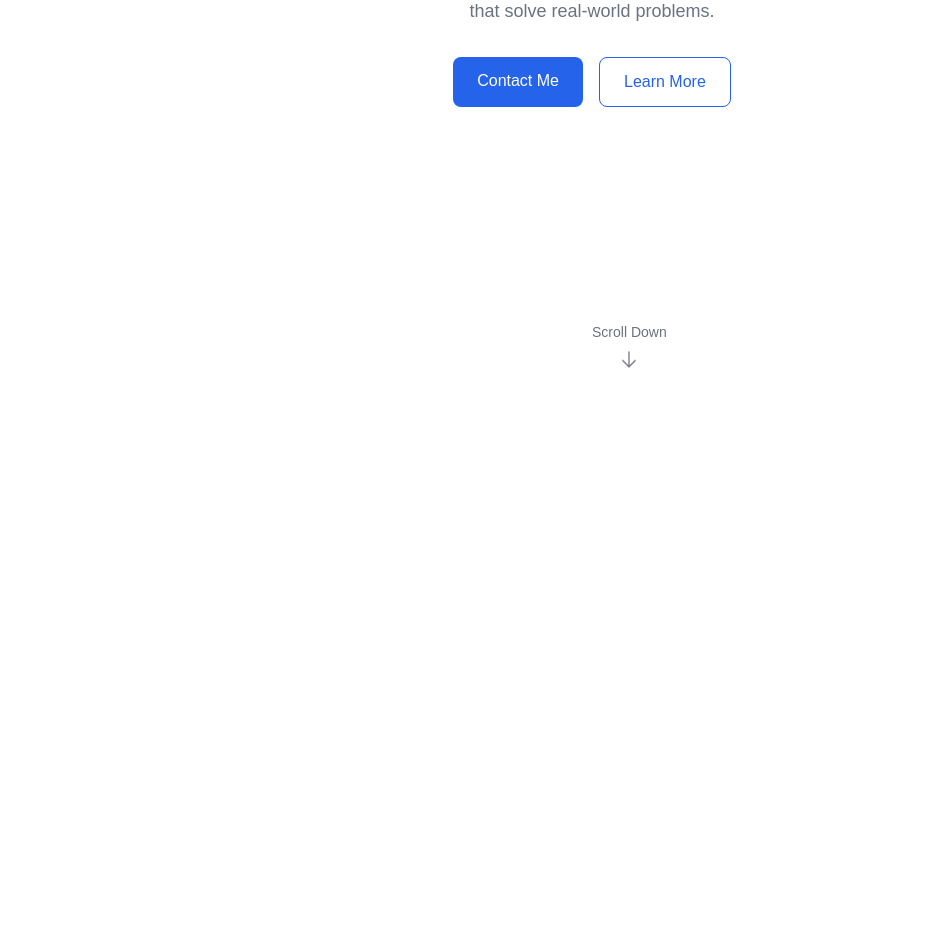
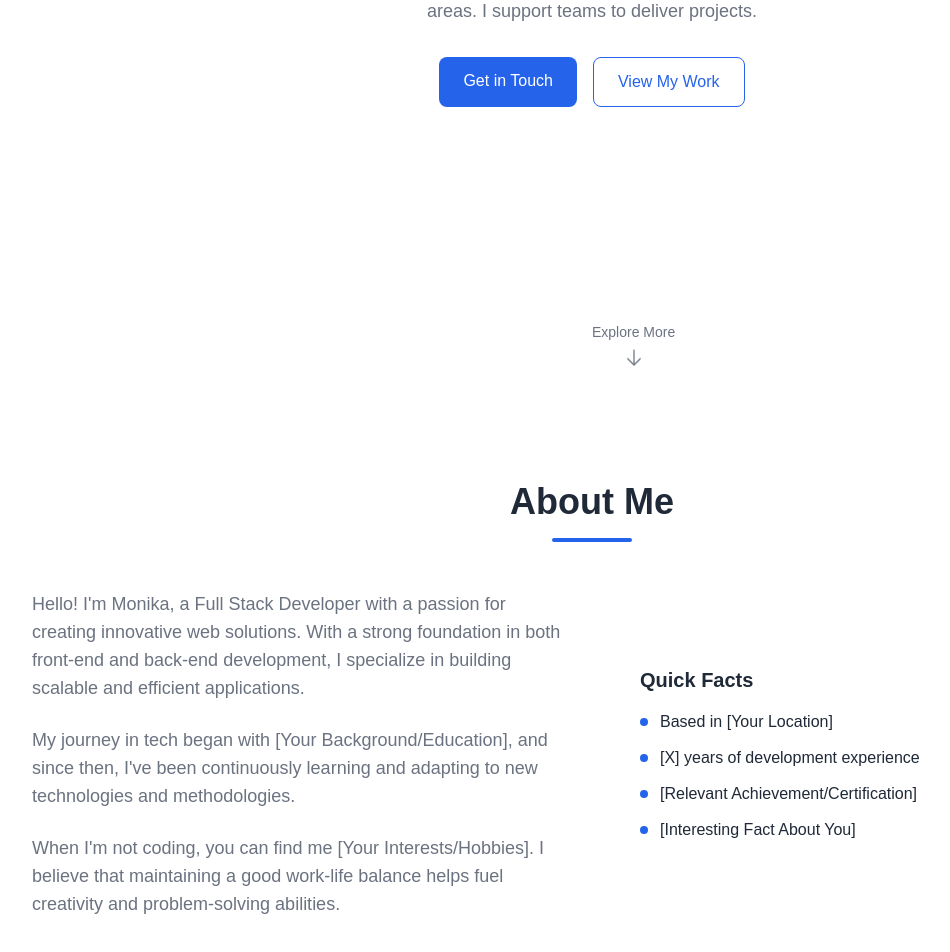
Before and after one commit to Mosapos/businessweb2, a Next.js app: page / in a window 1280 px wide. Shown: the part 398-1350 px from the top of the page, without its empty margins (48-998 px from the left). Before the commit the page ends 800 px from the top, so only its background shows below. Built offline with nearby package versions, Linux system fonts and the light colour scheme.

Commit message:
Add About section and update Hero content

```diff
--- a/src/app/page.tsx
+++ b/src/app/page.tsx
@@ -1,9 +1,11 @@
 import Hero from '@/components/sections/Hero';
+import About from '@/components/sections/About';
 
 export default function Home() {
   return (
-    <main className="min-h-screen">
+    <main>
       <Hero />
+      <About />
     </main>
   );
 }
--- /dev/null
+++ b/src/components/sections/About.tsx
@@ -0,0 +1,79 @@
+'use client';
+
+import { motion } from 'framer-motion';
+
+export default function About() {
+  return (
+    <section id="about" className="py-20 bg-background">
+      <div className="max-w-6xl mx-auto px-4">
+        <motion.div
+          initial={{ opacity: 0, y: 20 }}
+          whileInView={{ opacity: 1, y: 0 }}
+          transition={{ duration: 0.5 }}
+          viewport={{ once: true }}
+          className="text-center mb-12"
+        >
+          <h2 className="text-3xl md:text-4xl font-bold mb-4">About Me</h2>
+          <div className="w-20 h-1 bg-primary mx-auto rounded-full mb-8"></div>
+        </motion.div>
+
+        <div className="grid md:grid-cols-2 gap-12 items-center">
+          <motion.div
+            initial={{ opacity: 0, x: -20 }}
+            whileInView={{ opacity: 1, x: 0 }}
+            transition={{ duration: 0.5, delay: 0.2 }}
+            viewport={{ once: true }}
+            className="space-y-6"
+          >
+            <p className="text-lg text-text-light">
+              Hello! I&apos;m Monika, a Full Stack Developer with a passion for creating
+              innovative web solutions. With a strong foundation in both front-end and
+              back-end development, I specialize in building scalable and efficient
+              applications.
+            </p>
+            <p className="text-lg text-text-light">
+              My journey in tech began with [Your Background/Education], and since then,
+              I&apos;ve been continuously learning and adapting to new technologies and
+              methodologies.
+            </p>
+            <p className="text-lg text-text-light">
+              When I&apos;m not coding, you can find me [Your Interests/Hobbies]. I believe
+              that maintaining a good work-life balance helps fuel creativity and
+              problem-solving abilities.
+            </p>
+          </motion.div>
+
+          <motion.div
+            initial={{ opacity: 0, x: 20 }}
+            whileInView={{ opacity: 1, x: 0 }}
+            transition={{ duration: 0.5, delay: 0.4 }}
+            viewport={{ once: true }}
+            className="space-y-6"
+          >
+            <div className="bg-primary/5 p-6 rounded-lg">
+              <h3 className="text-xl font-semibold mb-4">Quick Facts</h3>
+              <ul className="space-y-3">
+                <li className="flex items-center">
+                  <span className="w-2 h-2 bg-primary rounded-full mr-3"></span>
+                  <span>Based in [Your Location]</span>
+                </li>
+                <li className="flex items-center">
+                  <span className="w-2 h-2 bg-primary rounded-full mr-3"></span>
+                  <span>[X] years of development experience</span>
+                </li>
+                <li className="flex items-center">
+                  <span className="w-2 h-2 bg-primary rounded-full mr-3"></span>
+                  <span>[Relevant Achievement/Certification]</span>
+                </li>
+                <li className="flex items-center">
+                  <span className="w-2 h-2 bg-primary rounded-full mr-3"></span>
+                  <span>[Interesting Fact About You]</span>
+                </li>
+              </ul>
+            </div>
+          </motion.div>
+        </div>
+      </div>
+    </section>
+  );
+}
--- a/src/components/sections/Hero.tsx
+++ b/src/components/sections/Hero.tsx
@@ -14,24 +14,24 @@ export default function Hero() {
           className="text-center"
         >
           <h1 className="text-4xl md:text-5xl font-bold tracking-tight mb-6">
-            Hi, I&apos;m <span className="text-primary">Your Name</span>
+            Hi, My name is <span className="text-primary">Monika</span>
           </h1>
           <p className="text-base md:text-lg text-text-light max-w-2xl mx-auto mb-8">
-            A passionate developer focused on creating beautiful and user-friendly applications
-            that solve real-world problems.
+            A Experienced Delivery Manager, with +16 years of experience in diverse business areas.
+            I support teams to deliver projects.
           </p>
           <div className="flex gap-4 justify-center">
             <a
               href="#contact"
               className="px-6 py-3 bg-primary text-white rounded-lg hover:bg-primary/90 transition-colors"
             >
-              Contact Me
+              Get in Touch
             </a>
             <a
-              href="#about"
+              href="#projects"
               className="px-6 py-3 border border-primary text-primary rounded-lg hover:bg-primary/5 transition-colors"
             >
-              Learn More
+              View My Work
             </a>
           </div>
         </motion.div>
@@ -43,7 +43,7 @@ export default function Hero() {
         transition={{ delay: 1, duration: 0.5 }}
       >
         <a href="#about" className="flex flex-col items-center text-text-light hover:text-primary transition-colors">
-          <span className="text-sm mb-2">Scroll Down</span>
+          <span className="text-sm mb-2">Explore More</span>
           <ArrowDownIcon className="w-5 h-5 animate-bounce" />
         </a>
       </motion.div>
```
